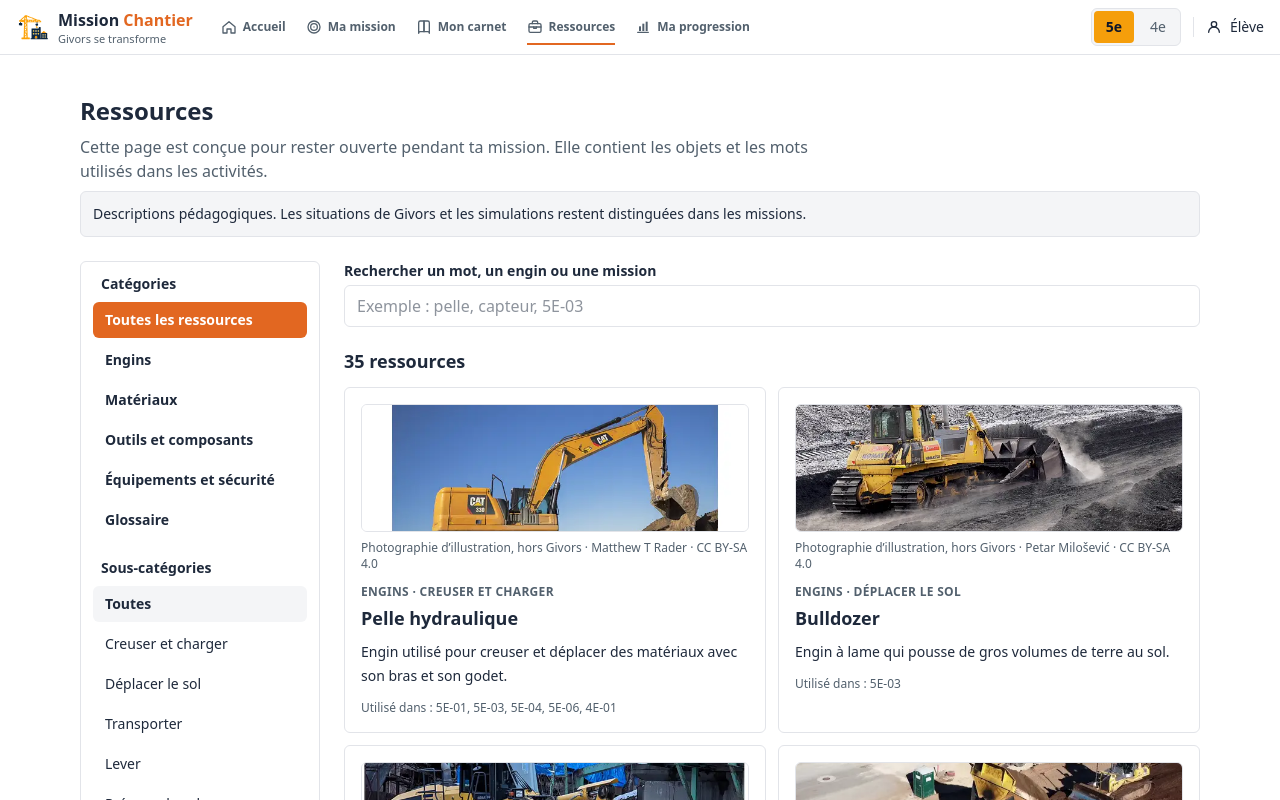
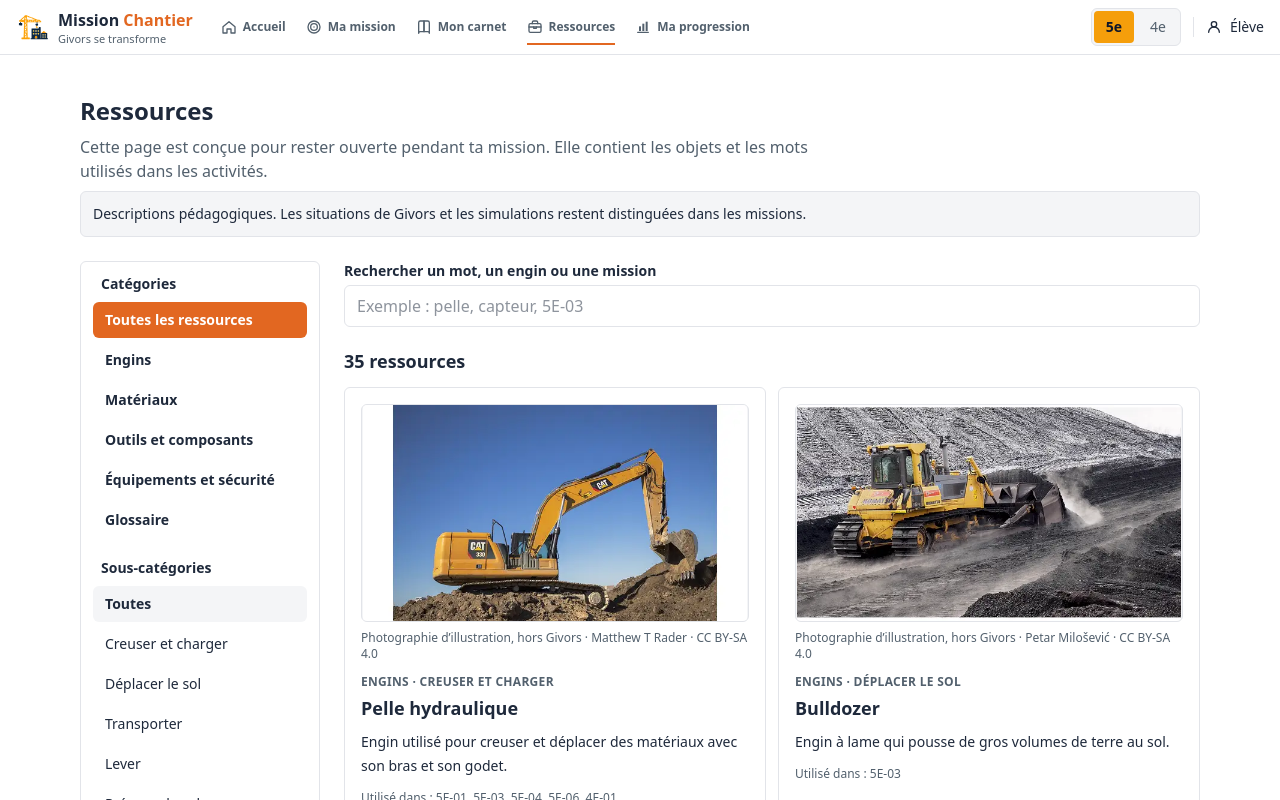
Before and after one commit to ydimauro/mission-chantier, a Next.js app: page /ressources in a window 1280 px wide. Shown: the top 800 px of the page. Built offline with nearby package versions, Linux system fonts and the light colour scheme.

Commit message:
Affiche les engins sans recadrage

```diff
--- a/src/components/resources/ResourcePhoto.tsx
+++ b/src/components/resources/ResourcePhoto.tsx
@@ -7,7 +7,7 @@ export function ResourcePhoto({ resourceId, term }: { resourceId: string; term:
 
   return (
     <figure>
-      <Image src={photo.file} alt={`Photographie d’illustration : ${term}`} width={640} height={360} className="h-32 w-full rounded-md border border-border object-cover" />
+      <Image src={photo.file} alt={`Photographie d’illustration : ${term}`} width={640} height={360} className="aspect-video h-auto w-full rounded-md border border-border bg-surface-muted object-contain" />
       <figcaption className="mt-2 text-xs text-ink-muted">
         Photographie d’illustration, hors Givors · {photo.author} · {photo.license}
       </figcaption>
```
Also changed, not shown: 1 other file (tests, documents, lock files or other folders).
